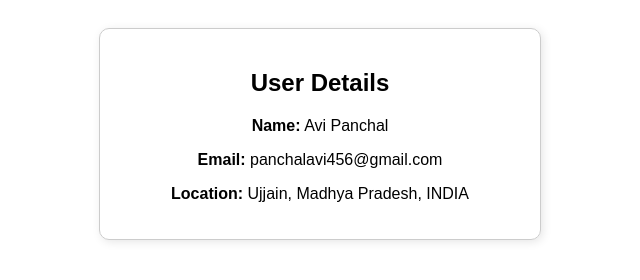
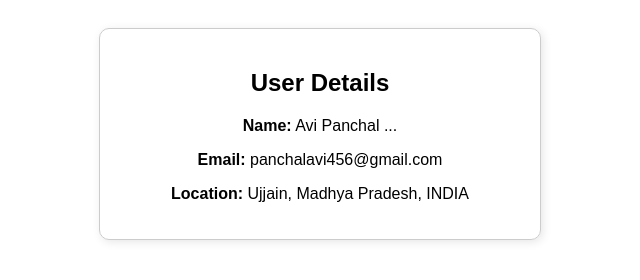
Before and after one commit to panchalravi756/user-details-page, a plain HTML site: page index.html in a window 1280 px wide. Shown: the full height of the page, 320-960 px from the left. Drawn offline with Linux system fonts and the light colour scheme.

Commit message:
Update index.html

```diff
--- a/index.html
+++ b/index.html
@@ -23,7 +23,7 @@
 <body>
     <div class="container">
         <h2>User Details</h2>
-        <p><strong>Name:</strong> Avi Panchal </p>
+        <p><strong>Name:</strong> Avi Panchal ... </p>
         <p><strong>Email:</strong> panchalavi456@gmail.com</p>
         <p><strong>Location:</strong> Ujjain, Madhya Pradesh, INDIA</p>
     </div>
```
